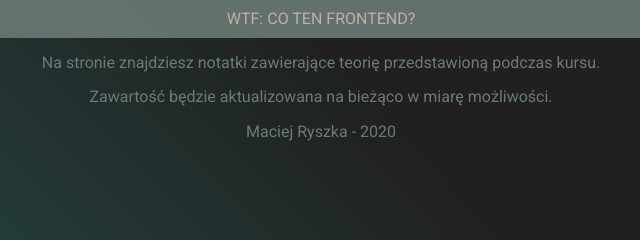
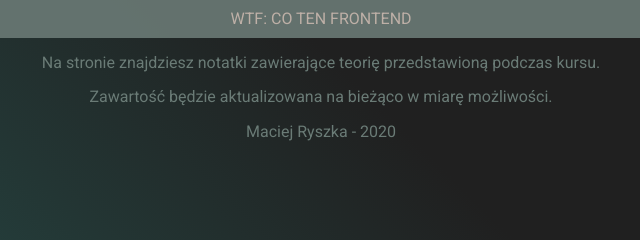
Before and after one commit to maciejryszka/homepage, a website: page index.html in a window 1280 px wide. Shown: the top 240 px of the page, 319-959 px from the left. Drawn offline with Linux system fonts and the light colour scheme.

Commit message:
correct content error

```diff
--- a/index.html
+++ b/index.html
@@ -56,7 +56,7 @@
         <button class="header-navigation__menu-button">
           <i class="fas fa-bars"></i>
         </button>
-        <p class="header-navigation__text">WTF: Co Ten Frontend?</p>
+        <p class="header-navigation__text">WTF: Co Ten Frontend</p>
       </nav>
     </header>
     <main class="main">
```
